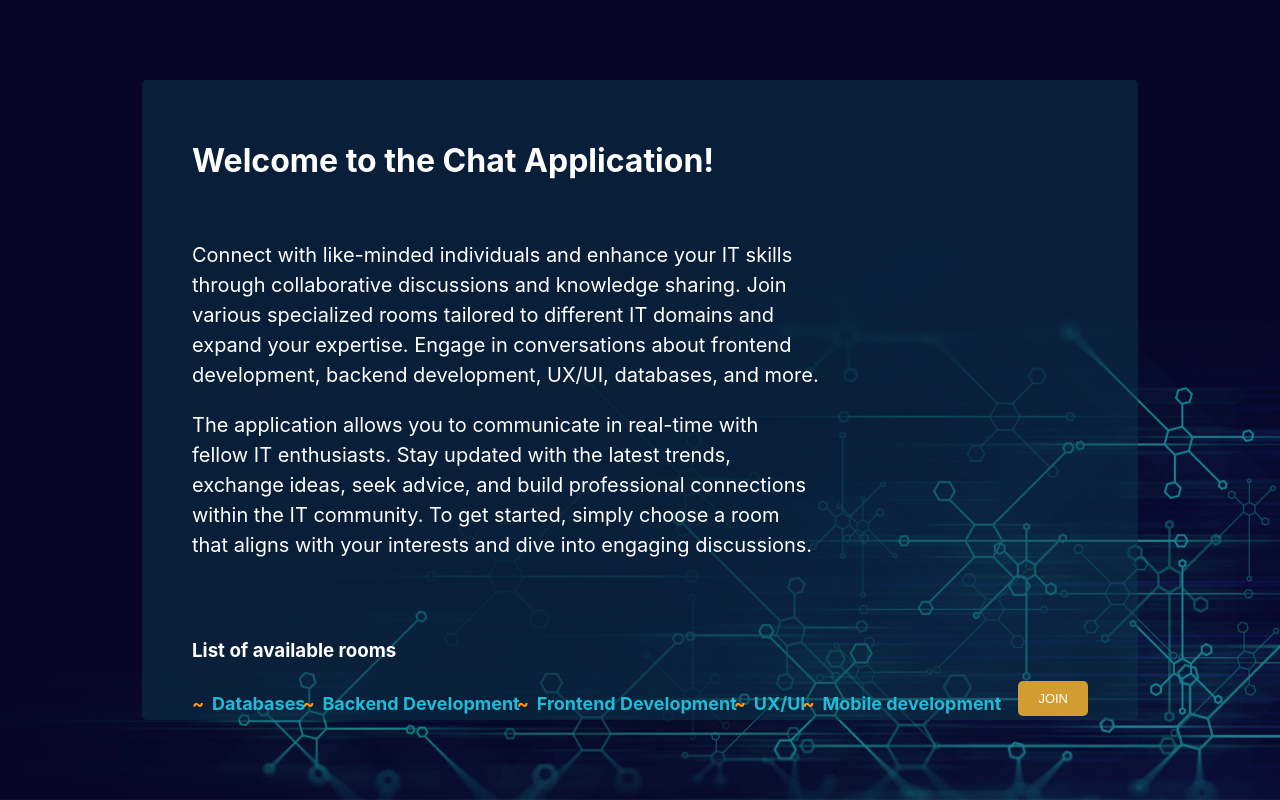
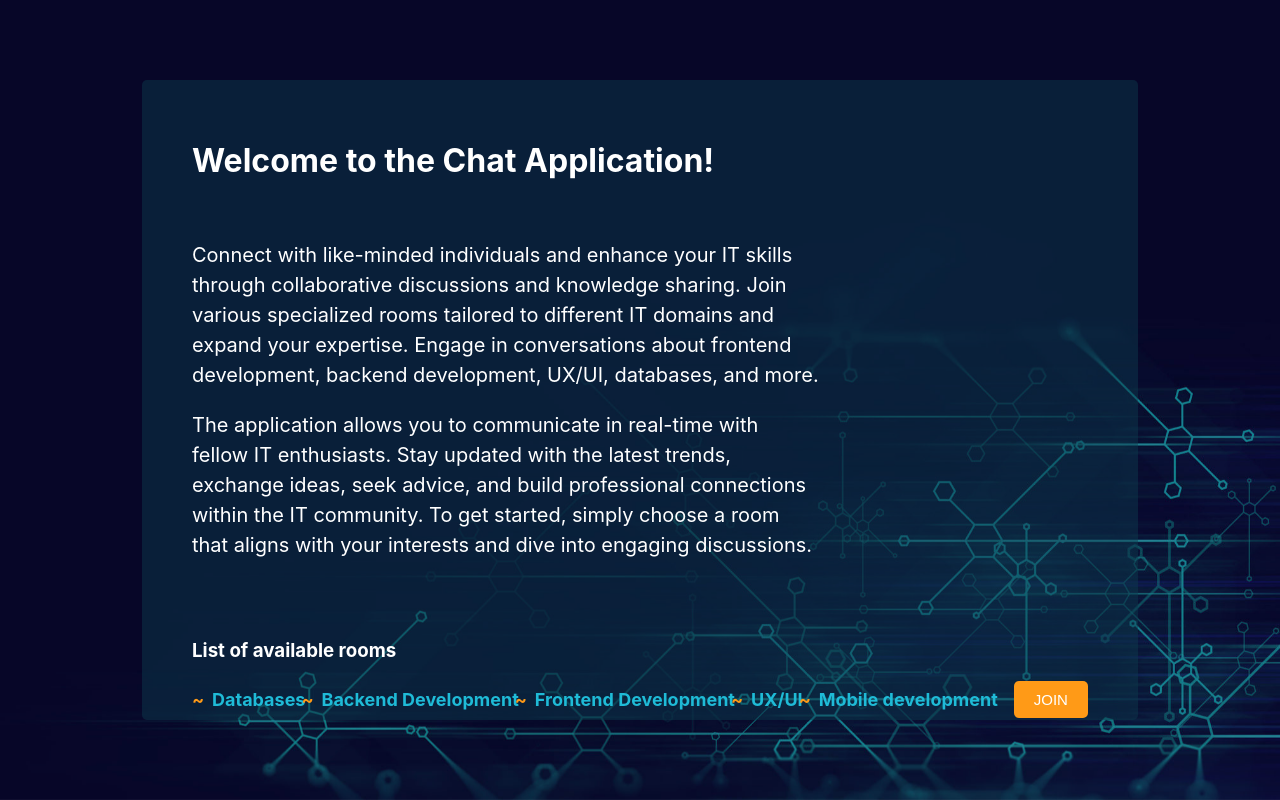
Before and after one commit to ivanarunje/ChatApp, a React (Create React App) app: page / in a window 1280 px wide. Built offline with nearby package versions, Linux system fonts and the light colour scheme.

Commit message:
Style improvement

```diff
--- a/src/components/ChatRoom/index.jsx
+++ b/src/components/ChatRoom/index.jsx
@@ -113,7 +113,7 @@ function ChatRoom() {
               </ol>
             </div>
             <Link to="/">
-              <button className="btn" onClick={logoutHandler}>
+              <button className="btn_secondary" onClick={logoutHandler}>
                 Logout
               </button>
             </Link>
--- a/src/components/ChatRoom/style.scss
+++ b/src/components/ChatRoom/style.scss
@@ -86,9 +86,3 @@
   justify-content: space-between;
   padding: 10px;
 }
-
-.btn {
-  margin-bottom: 10px !important;
-  padding: 10px 20px !important;
-  font-size: 13px !important;
-}
--- a/src/components/Home/index.jsx
+++ b/src/components/Home/index.jsx
@@ -33,7 +33,7 @@ function Home() {
           <li className="room">UX/UI</li>
           <li className="room">Mobile development</li>
           <Link to="/login">
-            <button className="btn"> JOIN </button>
+            <button className="btn_secondary"> JOIN </button>
           </Link>
         </ul>
       </div>
--- a/src/components/Home/style.scss
+++ b/src/components/Home/style.scss
@@ -3,6 +3,7 @@
 h1 {
   margin-bottom: 60px;
 }
+
 .home-container {
   display: flex;
   flex-direction: row;
@@ -49,5 +50,5 @@ h1 {
 }
 
 .room-list .btn {
-  background-color: #d19c31 !important;
+  background-color: $list-type;
 }
--- a/src/components/Input/style.scss
+++ b/src/components/Input/style.scss
@@ -12,12 +12,12 @@ input {
 button {
   padding: 10px 20px;
   color: $text;
-  background-color: rgb(7, 129, 135);
+  background-color: $btn_primary;
   border: none;
   outline: none;
   border-radius: 5px;
 }
 
 button:disabled {
-  background-color: rgb(124, 188, 190);
+  background-color: rgb(105, 151, 155);
 }
--- a/src/components/Login/index.jsx
+++ b/src/components/Login/index.jsx
@@ -76,7 +76,7 @@ function Login() {
           <p className="login-error">{error.username}</p>
         ) : null}
         {error.room ? <p className="login-error">{error.room}</p> : null}
-        <button className="btn" type="submit">
+        <button className="btn_primary" type="submit">
           Login
         </button>
       </form>
--- a/src/components/Login/style.scss
+++ b/src/components/Login/style.scss
@@ -10,10 +10,6 @@
   flex-direction: column;
   justify-content: space-between;
   align-items: center;
-}
-
-.heading {
-  margin: 0;
 }
 
 .login-container input,
--- a/src/components/NotFound/index.jsx
+++ b/src/components/NotFound/index.jsx
@@ -6,17 +6,20 @@ import "./style.scss";
 export default function NotFound() {
   return (
     <div className="container">
+      <div className="notFound-container">
         <h1>Page not found!</h1>
         <p>
           We are sorry but the page you are looking for does not exist. Please
           return to{" "}
-        <Link className="btn" to="/">
-          homepage
+          <Link className="link_notFound" to="/">
+            HOMEPAGE
           </Link>
+          !
         </p>
         <div className="image-container">
           <img src={not_found} alt="404 not found" />
         </div>
       </div>
+    </div>
   );
 }
--- a/src/components/NotFound/style.scss
+++ b/src/components/NotFound/style.scss
@@ -1,11 +1,15 @@
 @import "../../sass/main.scss";
 
+.notFound-container {
+  display: flex;
+  flex-direction: column;
+  text-align: center;
+}
 .image-container {
   text-align: center;
   width: 100%;
   height: 70%;
 }
-
 .image-container img {
   width: auto;
   height: auto;
@@ -13,7 +17,12 @@
   max-height: 500px;
   object-fit: contain;
 }
+.link_notFound {
+  color: $text;
+  text-decoration: none;
+  font-weight: bold;
+}
 
-.btn {
-  text-decoration: none;
+.link_notFound:hover {
+  color: $btn_secondary_hover;
 }
--- a/src/sass/base/_variables.scss
+++ b/src/sass/base/_variables.scss
@@ -1,9 +1,10 @@
 //colors
-
 $text: white;
 $error-text: red;
-$btn_bg: #168291;
-$btn_bg_hover: #66beca;
+$btn_primary: #168291;
+$btn_primary_hover: #66beca;
+$btn_secondary: #ff9a17;
+$btn_secondary_hover: #f0c183;
 $container_bg: #0d3c4e7a;
 $input_bg: white;
 $input_text: #6c6d6d;
@@ -11,8 +12,6 @@ $list-items: #1fbbd7;
 $list-type: #ff9a17;
 $chat-bg: #16839134;
 
-//$h1_color: #168291;
-
-//font style
+//font-family
 $ff-heading: "Butler";
 $ff-other: "Roboto";
--- a/src/sass/components/_button.scss
+++ b/src/sass/components/_button.scss
@@ -1,14 +1,28 @@
-.btn {
+.btn_primary {
   width: 100%;
   padding: 10px 30px;
   margin-bottom: 15px;
   border: none;
   border-radius: 5px;
-  background-color: $btn_bg;
+  background-color: $btn_primary;
   color: $text;
   font-size: 16px;
 }
 
-.btn:hover {
-  background-color: $btn_bg_hover;
+.btn_primary:hover {
+  background-color: $btn_primary_hover;
 }
+
+.btn_secondary {
+  width: 100%;
+  padding: 10px 20px;
+  border: none;
+  border-radius: 5px;
+  background-color: $btn_secondary;
+  color: $text;
+  font-size: 15px;
+}
+
+.btn_secondary:hover {
+  background-color: $btn_secondary_hover;
+}
```
Lines whose indentation alone changed are shown as unchanged.
